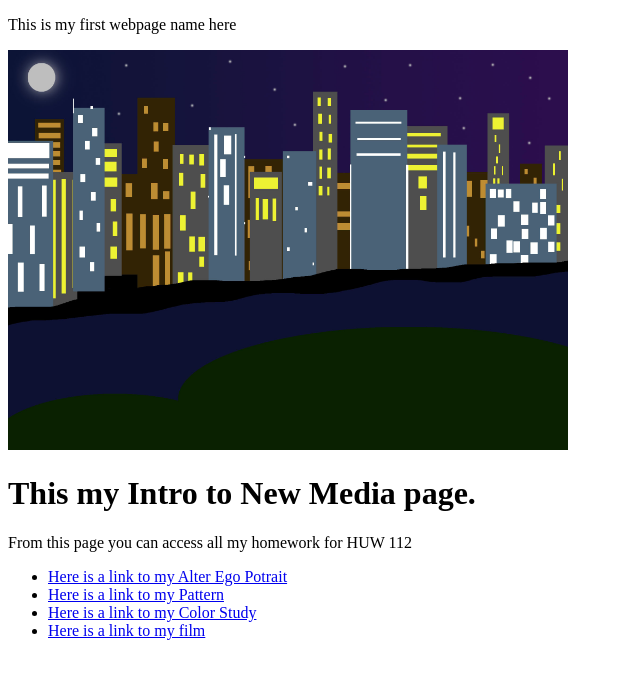
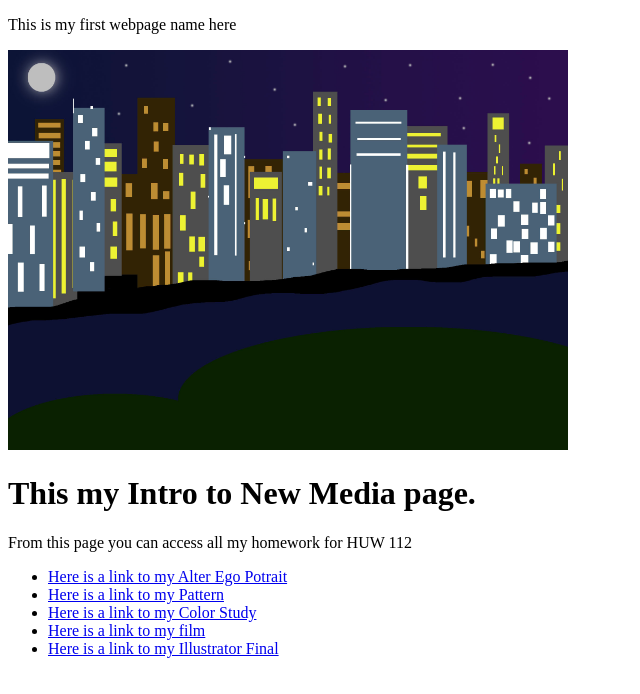
Before and after one commit to MatthewLAvila/matthewavilaa, a plain HTML site: page index.html in a window 1280 px wide. Shown: the whole page, without its empty margins (0-640 px from the left). Drawn offline with Linux system fonts and the light colour scheme.

Commit message:
Update index.html

```diff
--- a/index.html
+++ b/index.html
@@ -10,5 +10,6 @@
       <li><a href="pattern.html">Here is a link to my Pattern</a></li>
       <li><a href="colorstudy.html">Here is a link to my Color Study</a></li>
       <li><a href="film.html">Here is a link to my film</a></li>
+      <li><a href="illustratorfinal.html">Here is a link to my Illustrator Final</a></li>
       </body>
 </html>
```
